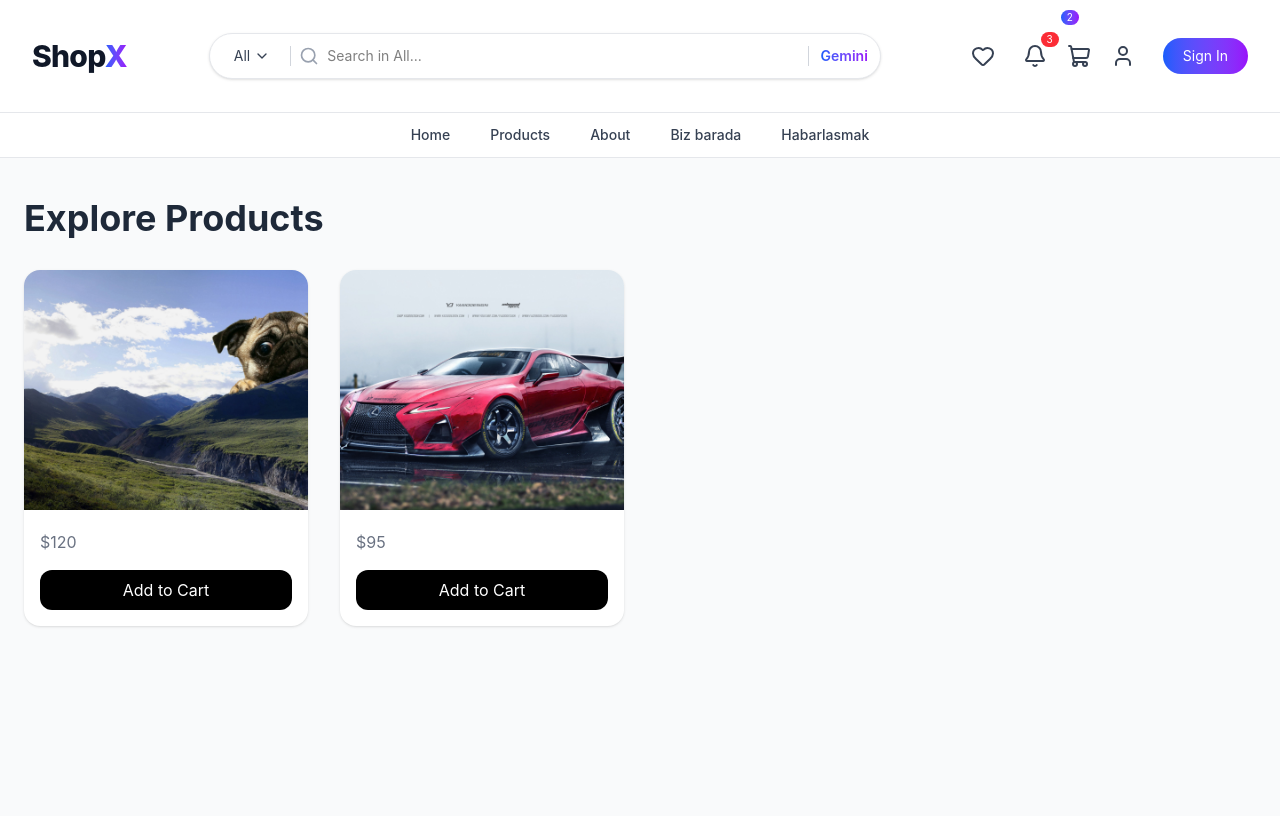
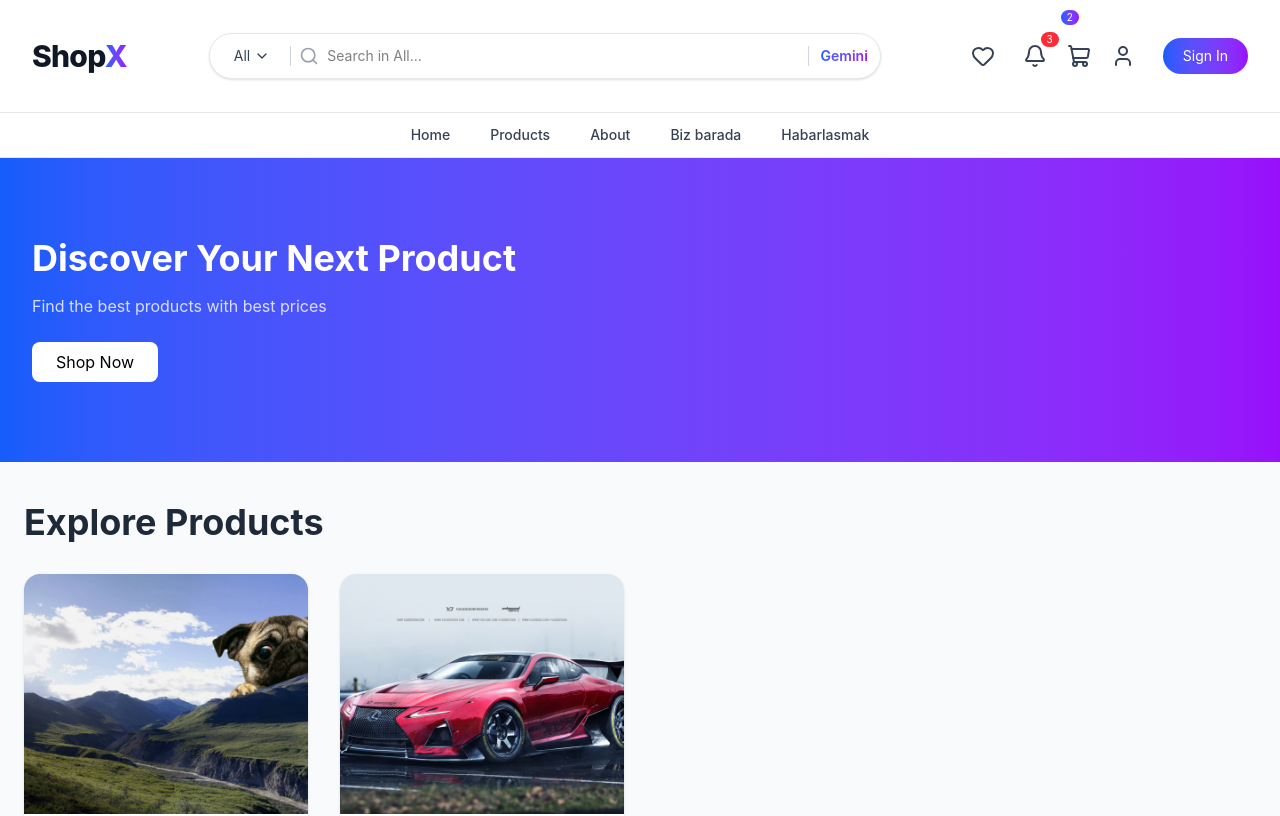
Before and after one commit to Bahram2006/ecommerce-web, a React (Vite) app: page / in a window 1280 px wide. Shown: the top 816 px of the page. Built offline with nearby package versions, Linux system fonts and the light colour scheme.

Commit message:
update hero section

```diff
--- a/src/App.jsx
+++ b/src/App.jsx
@@ -1,11 +1,13 @@
 import { Routes, Route } from "react-router-dom";
 import Navbar from "./components/layout/Navbar";
 import Home from "./pages/Home";
+import Hero from "./components/Hero";
 
 function App() {
   return (
     <>
       <Navbar />
+      <Hero />
 
       <Routes>
         <Route path="/" element={<Home />} />
--- /dev/null
+++ b/src/components/Hero.jsx
@@ -0,0 +1,21 @@
+export default function Hero() {
+  return (
+    <section className="bg-gradient-to-r from-blue-600 to-purple-600 text-white py-20">
+      <div className="max-w-7xl mx-auto px-8">
+
+        <h1 className="text-4xl font-bold mb-4">
+          Discover Your Next Product
+        </h1>
+
+        <p className="text-white/80 mb-6">
+          Find the best products with best prices
+        </p>
+
+        <button className="bg-white text-black px-6 py-2 rounded-lg">
+          Shop Now
+        </button>
+
+      </div>
+    </section>
+  );
+}
--- a/src/components/layout/Navbar.jsx
+++ b/src/components/layout/Navbar.jsx
@@ -228,5 +228,6 @@
       </div>
 
     </nav>
+
   );
 }
```
